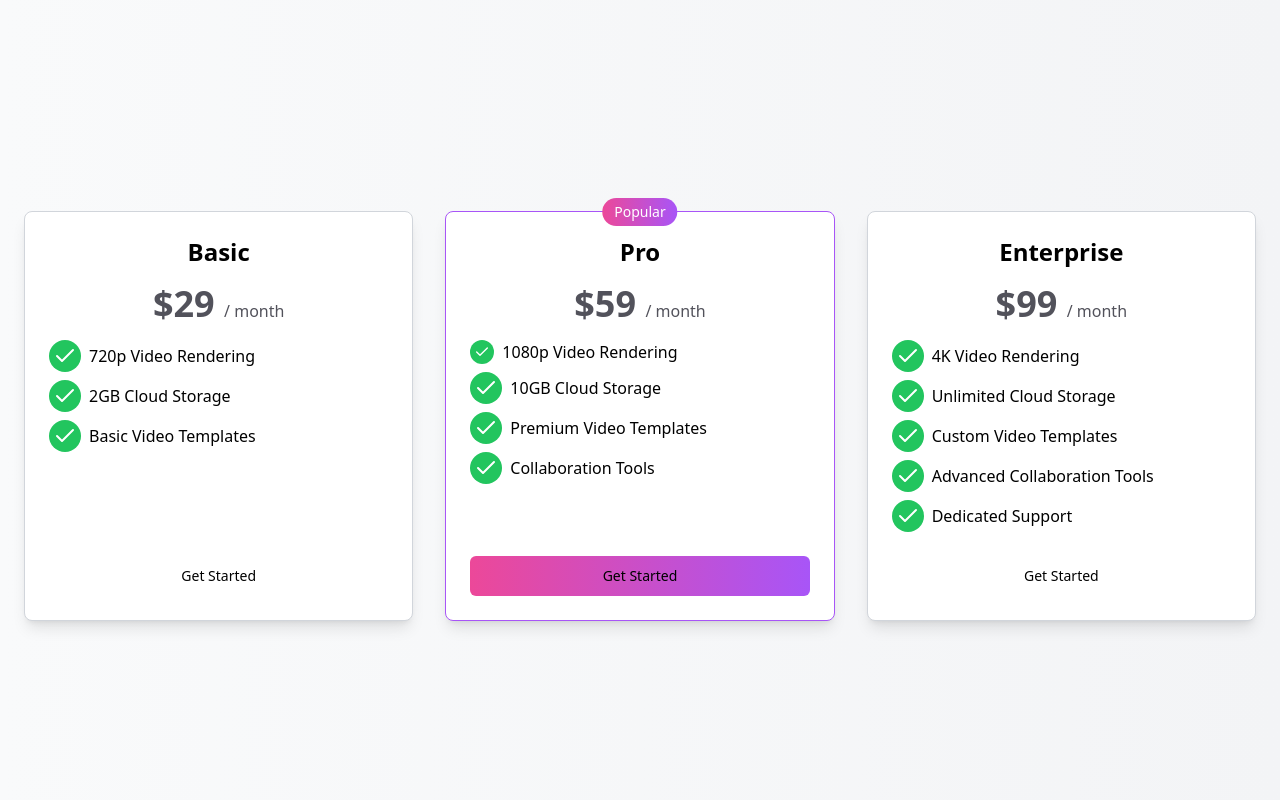
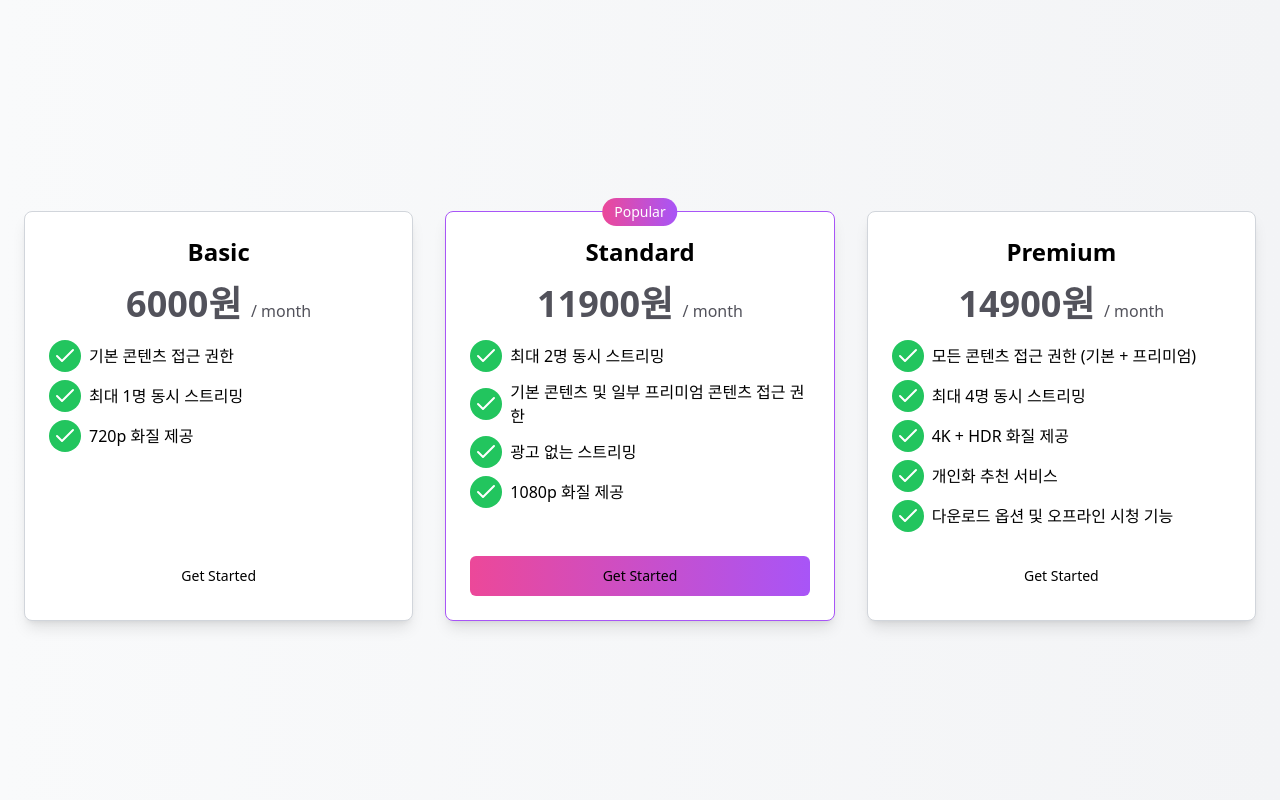
Before and after one commit to KsPsD/Subscription, a Django app: template src/subscription/templates/subscription.html in a window 1280 px wide. Run offline with Django 3.2, Linux system fonts and the light colour scheme; the template is opened without the code that fills it, so the values that code supplies are empty; style sheets or scripts are compiled from the project's sources.

Commit message:
Modify template for api request

```diff
--- a/src/subscription/templates/subscription.html
+++ b/src/subscription/templates/subscription.html
@@ -1,5 +1,6 @@
 {% load static %}
-<link href="{% static 'output.css' %}" rel="stylesheet" />
+<link href="{% static 'css/output.css' %}" rel="stylesheet" />
+<script src="{% static 'js/subscription.js' %}"></script>
 <!--
 // v0 by Vercel.
 // https://v0.dev/t/txLiKGX
@@ -15,7 +16,7 @@
         <div>
           <h3 class="text-2xl font-bold text-center">Basic</h3>
           <div class="mt-4 text-center text-zinc-600 dark:text-zinc-400">
-            <span class="text-4xl font-bold"> $29 </span>
+            <span class="text-4xl font-bold"> 6000원 </span>
             / month
           </div>
           <ul class="mt-4 space-y-2">
@@ -35,7 +36,7 @@
                 >
                   <polyline points="20 6 9 17 4 12"></polyline></svg
               ></span>
-              720p Video Rendering
+              기본 콘텐츠 접근 권한
             </li>
             <li class="flex items-center">
               <span class="bg-green-500 rounded-full mr-2 p-1"
@@ -53,7 +54,7 @@
                 >
                   <polyline points="20 6 9 17 4 12"></polyline></svg
               ></span>
-              2GB Cloud Storage
+              최대 1명 동시 스트리밍
             </li>
             <li class="flex items-center">
               <span class="bg-green-500 rounded-full mr-2 p-1"
@@ -71,12 +72,13 @@
                 >
                   <polyline points="20 6 9 17 4 12"></polyline></svg
               ></span>
-              Basic Video Templates
+              720p 화질 제공
             </li>
           </ul>
         </div>
         <div class="mt-6">
           <button
+            onClick="callApi('basic')"
             class="inline-flex items-center justify-center rounded-md text-sm font-medium ring-offset-background transition-colors focus-visible:outline-none focus-visible:ring-2 focus-visible:ring-ring focus-visible:ring-offset-2 disabled:pointer-events-none disabled:opacity-50 bg-primary text-primary-foreground hover:bg-primary/90 h-10 px-4 py-2 w-full"
           >
             Get Started
@@ -92,9 +94,9 @@
           Popular
         </div>
         <div>
-          <h3 class="text-2xl font-bold text-center">Pro</h3>
+          <h3 class="text-2xl font-bold text-center">Standard</h3>
           <div class="mt-4 text-center text-zinc-600 dark:text-zinc-400">
-            <span class="text-4xl font-bold"> $59 </span>
+            <span class="text-4xl font-bold"> 11900원 </span>
             / month
           </div>
           <ul class="mt-4 space-y-2">
@@ -103,18 +105,18 @@
                 ><svg
                   class="text-white text-2xs"
                   fill="none"
-                  height="16"
+                  height="24"
                   stroke="currentColor"
                   stroke-linecap="round"
                   stroke-linejoin="round"
                   stroke-width="2"
                   viewBox="0 0 24 24"
-                  width="16"
+                  width="24"
                   xmlns="http://www.w3.org/2000/svg"
                 >
                   <polyline points="20 6 9 17 4 12"></polyline></svg
               ></span>
-              1080p Video Rendering
+              최대 2명 동시 스트리밍
             </li>
             <li class="flex items-center">
               <span class="bg-green-500 rounded-full mr-2 p-1"
@@ -132,7 +134,7 @@
                 >
                   <polyline points="20 6 9 17 4 12"></polyline></svg
               ></span>
-              10GB Cloud Storage
+              기본 콘텐츠 및 일부 프리미엄 콘텐츠 접근 권한
             </li>
             <li class="flex items-center">
               <span class="bg-green-500 rounded-full mr-2 p-1"
@@ -150,7 +152,7 @@
                 >
                   <polyline points="20 6 9 17 4 12"></polyline></svg
               ></span>
-              Premium Video Templates
+              광고 없는 스트리밍
             </li>
             <li class="flex items-center">
               <span class="bg-green-500 rounded-full mr-2 p-1"
@@ -168,12 +170,13 @@
                 >
                   <polyline points="20 6 9 17 4 12"></polyline></svg
               ></span>
-              Collaboration Tools
+              1080p 화질 제공
             </li>
           </ul>
         </div>
         <div class="mt-6">
           <button
+            onClick="callApi('standard')"
             class="inline-flex items-center justify-center rounded-md text-sm font-medium ring-offset-background transition-colors focus-visible:outline-none focus-visible:ring-2 focus-visible:ring-ring focus-visible:ring-offset-2 disabled:pointer-events-none disabled:opacity-50 bg-primary text-primary-foreground hover:bg-primary/90 h-10 px-4 py-2 w-full bg-gradient-to-r from-pink-500 to-purple-500"
           >
             Get Started
@@ -184,9 +187,9 @@
         class="flex flex-col p-6 bg-white shadow-lg rounded-lg dark:bg-zinc-850 justify-between border border-gray-300"
       >
         <div>
-          <h3 class="text-2xl font-bold text-center">Enterprise</h3>
+          <h3 class="text-2xl font-bold text-center">Premium</h3>
           <div class="mt-4 text-center text-zinc-600 dark:text-zinc-400">
-            <span class="text-4xl font-bold"> $99 </span>
+            <span class="text-4xl font-bold"> 14900원 </span>
             / month
           </div>
           <ul class="mt-4 space-y-2">
@@ -206,7 +209,7 @@
                 >
                   <polyline points="20 6 9 17 4 12"></polyline></svg
               ></span>
-              4K Video Rendering
+              모든 콘텐츠 접근 권한 (기본 + 프리미엄)
             </li>
             <li class="flex items-center">
               <span class="bg-green-500 rounded-full mr-2 p-1"
@@ -224,7 +227,7 @@
                 >
                   <polyline points="20 6 9 17 4 12"></polyline></svg
               ></span>
-              Unlimited Cloud Storage
+              최대 4명 동시 스트리밍
             </li>
             <li class="flex items-center">
               <span class="bg-green-500 rounded-full mr-2 p-1"
@@ -242,7 +245,7 @@
                 >
                   <polyline points="20 6 9 17 4 12"></polyline></svg
               ></span>
-              Custom Video Templates
+              4K + HDR 화질 제공
             </li>
             <li class="flex items-center">
               <span class="bg-green-500 rounded-full mr-2 p-1"
@@ -260,7 +263,7 @@
                 >
                   <polyline points="20 6 9 17 4 12"></polyline></svg
               ></span>
-              Advanced Collaboration Tools
+              개인화 추천 서비스
             </li>
             <li class="flex items-center">
               <span class="bg-green-500 rounded-full mr-2 p-1"
@@ -278,12 +281,13 @@
                 >
                   <polyline points="20 6 9 17 4 12"></polyline></svg
               ></span>
-              Dedicated Support
+              다운로드 옵션 및 오프라인 시청 기능
             </li>
           </ul>
         </div>
         <div class="mt-6">
           <button
+            onClick="callApi('premium')"
             class="inline-flex items-center justify-center rounded-md text-sm font-medium ring-offset-background transition-colors focus-visible:outline-none focus-visible:ring-2 focus-visible:ring-ring focus-visible:ring-offset-2 disabled:pointer-events-none disabled:opacity-50 bg-primary text-primary-foreground hover:bg-primary/90 h-10 px-4 py-2 w-full"
           >
             Get Started
```
